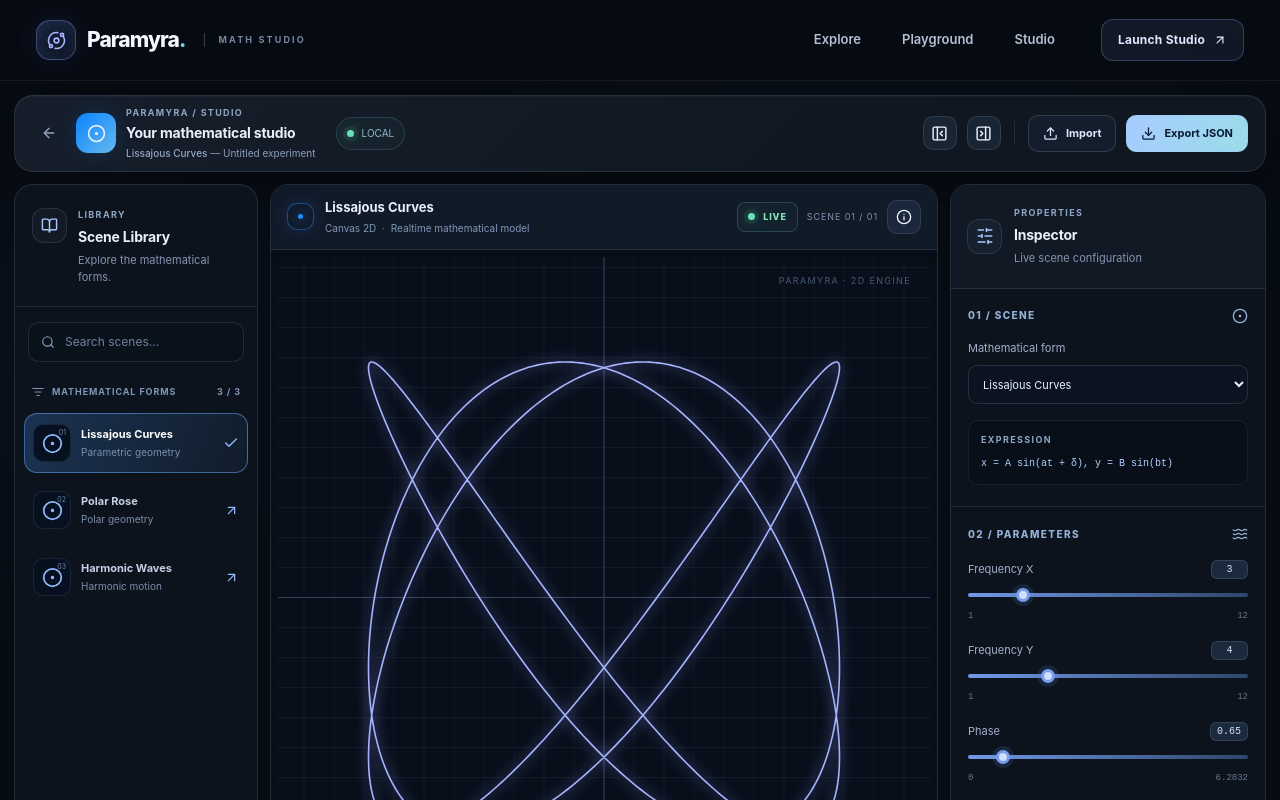
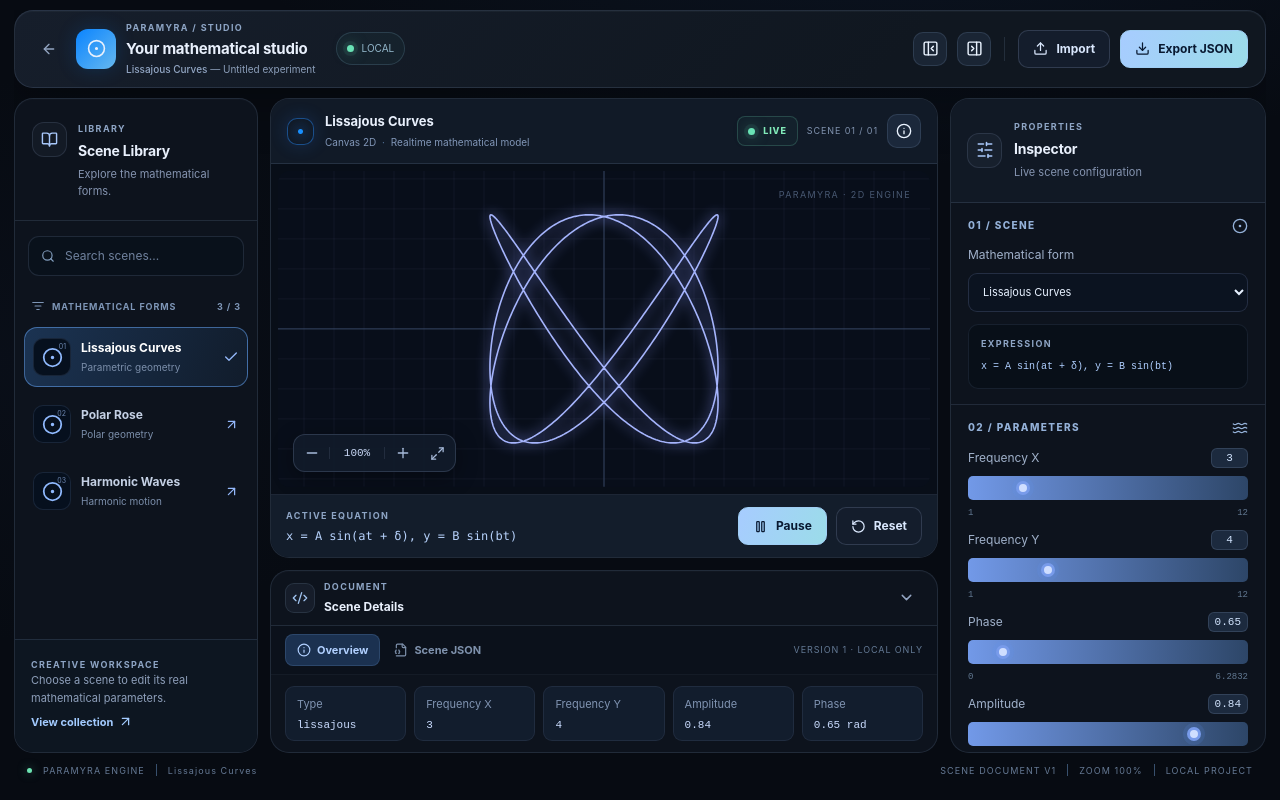
Before and after one commit to GendByteMaster/Paramyra, a Next.js app: page /studio in a window 1280 px wide. Shown: the top 800 px of the page. Built offline with nearby package versions, Linux system fonts and the light colour scheme.

Commit message:
fix(studio): prevent sticky header overlap and isolate editor scrolling

```diff
--- a/src/app/layout.tsx
+++ b/src/app/layout.tsx
@@ -3,6 +3,7 @@ import Link from "next/link";
 import { ArrowUpRight, Orbit } from "lucide-react";
 import "./globals.css";
 import "./studio-workspace.css";
+import "./studio-shell.css";
 
 export const metadata: Metadata = {
   title: { default: "Paramyra — Mathematics Comes Alive", template: "%s | Paramyra" },
--- /dev/null
+++ b/src/app/studio-shell.css
@@ -0,0 +1,208 @@
+/*
+ * Paramyra Studio v0.4 — application shell, responsive height and readable controls.
+ * Workspace-only rules: gallery/landing must keep their regular page scrolling.
+ * This file is imported after studio-workspace.css by RootLayout.
+ */
+
+/* Studio supplies its own navigation, so the public sticky header cannot cover its controls. */
+body:has(.pm-workspace) .topbar,
+body:has(.pm-workspace) footer {
+  display: none;
+}
+
+.pm-projectbar {
+  flex: 0 0 auto;
+}
+
+.pm-sidebar-heading,
+.pm-inspector-top,
+.pm-viewport-toolbar,
+.pm-transport,
+.pm-details-header,
+.pm-tabs {
+  flex-shrink: 0;
+}
+
+/* Real scroll ownership: only side-panel content scrolls, not the entire editing surface. */
+.pm-sidebar,
+.pm-inspector,
+.pm-center,
+.pm-viewport-panel,
+.pm-grid,
+.pm-canvas-area {
+  min-height: 0;
+  min-width: 0;
+}
+.pm-library-list {
+  overflow-y: auto;
+  overscroll-behavior: contain;
+  min-height: 0;
+}
+.pm-sidebar-bottom {
+  margin-top: auto;
+  flex-shrink: 0;
+}
+.pm-inspector-scroll {
+  min-height: 0;
+  overscroll-behavior: contain;
+}
+.pm-canvas-area {
+  flex: 1 1 0;
+}
+.pm-canvas-surface,
+.pm-canvas-surface .scene-frame {
+  min-height: 0;
+}
+.pm-center {
+  grid-template-rows: minmax(0, 1fr) auto;
+}
+.pm-details {
+  min-height: 0;
+  flex-shrink: 0;
+}
+.pm-detail-content {
+  padding: 11px 14px;
+}
+.pm-statusbar {
+  flex: 0 0 auto;
+  margin: 4px 1px 8px;
+  padding-top: 7px;
+  padding-bottom: 5px;
+}
+.pm-project-name h1 {
+  font-size: 15px;
+}
+.pm-inspector .field > label,
+.pm-library-item-text strong,
+.pm-project-state strong {
+  font-size: 12px;
+}
+.pm-inspector .field output,
+.pm-sidebar-heading p,
+.pm-inspector-top p,
+.pm-detail-metric span {
+  font-size: 11px;
+}
+.pm-inspector-section {
+  padding: 15px 17px;
+  gap: 12px;
+}
+.pm-inspector .slider-field {
+  gap: 8px;
+  margin: 0;
+}
+.pm-inspector .slider-field input[type="range"] {
+  min-height: 24px;
+  margin: 0;
+}
+.pm-library-item {
+  min-height: 56px;
+}
+.pm-action {
+  min-height: 38px;
+  font-size: 12px;
+}
+.pm-viewport-heading strong {
+  font-size: 13px;
+}
+.pm-detail-metric {
+  padding: 9px 11px;
+  gap: 6px;
+}
+.pm-viewport-tools .pm-live[data-state="paused"] {
+  color: #c9d4e8;
+  border-color: #a1b4d036;
+  background: #aab6cb0b;
+}
+.pm-viewport-tools .pm-live[data-state="paused"] .live-indicator {
+  background: #8798ae;
+  box-shadow: none;
+}
+.pm-library-backdrop { display: none; }
+
+/* App-like workspace at ordinary desktop sizes. */
+@media (min-width: 960px) and (min-height: 680px) {
+  html:has(.pm-workspace),
+  body:has(.pm-workspace) {
+    height: 100%;
+    overflow: hidden;
+  }
+  body:has(.pm-workspace) #main-content {
+    height: 100dvh;
+    min-height: 0;
+    overflow: hidden;
+  }
+  .pm-workspace {
+    height: calc(100dvh - 20px);
+    margin-top: 10px;
+    display: flex;
+    flex-direction: column;
+    overflow: hidden;
+  }
+  .pm-projectbar {
+    margin-bottom: 10px;
+  }
+  .pm-grid {
+    flex: 1 1 0;
+    min-height: 0;
+    height: auto;
+  }
+  .pm-center {
+    overflow: hidden;
+  }
+  .pm-viewport-panel {
+    min-height: 0;
+  }
+  .pm-canvas-area,
+  .pm-canvas-surface,
+  .pm-canvas-surface .scene-frame {
+    min-height: 0;
+  }
+}
+
+/* At shorter desktop heights the browser can scroll; no controls may be clipped. */
+@media (min-width: 960px) and (max-height: 679px) {
+  .pm-workspace { padding-bottom: 20px; }
+  .pm-grid { min-height: 650px; }
+}
+
+/* Off-canvas library is a drawer on tablet/mobile with a functioning backdrop. */
+@media (max-width: 959px) {
+  .pm-library-backdrop {
+    display: block;
+    position: fixed;
+    inset: 0;
+    border: 0;
+    padding: 0;
+    z-index: 39;
+    background: rgba(2, 7, 16, .7);
+    backdrop-filter: blur(2px);
+    cursor: pointer;
+  }
+  .pm-sidebar {
+    z-index: 40;
+    top: 12px;
+    max-height: calc(100dvh - 24px);
+    overflow: hidden;
+  }
+  .pm-center { overflow: visible; }
+  .pm-sidebar-bottom { margin-top: auto; }
+  .pm-inspector-scroll { min-height: 0; }
+}
+
+/* Compact viewport has vertical page scroll instead of cropping the editor. */
+@media (max-width: 760px) {
+  body:has(.pm-workspace) #main-content { overflow: visible; }
+  .pm-workspace { padding-bottom: 10px; }
+  .pm-inspector-scroll { display: block; }
+  .pm-center { grid-template-rows: auto auto; }
+  .pm-canvas-area { min-height: 290px; }
+  .pm-canvas-surface,.pm-canvas-surface .scene-frame { min-height: 280px; }
+  .pm-sidebar { top: 10px; bottom: 10px; max-height: calc(100dvh - 20px); }
+  .pm-transport { gap: 13px; }
+}
+
+/* Visually hide shell controls only if text is still accessible to screen readers. */
+@media (prefers-reduced-motion: reduce) {
+  .pm-library-backdrop { backdrop-filter: none; }
+}
--- a/src/components/studio-client.tsx
+++ b/src/components/studio-client.tsx
@@ -134,6 +134,7 @@ function StudioWorkspace({ initialKind, mode = "studio" }: StudioProps) {
       </div>
 
       <div className={"pm-grid" + (!libraryOpen ? " pm-no-library" : "") + (!inspectorOpen ? " pm-no-inspector" : "")}>
+        {libraryOpen && <button type="button" className="pm-library-backdrop" aria-label="Close scene library" onClick={() => setLibraryOpen(false)} />}
         {libraryOpen && <aside className="pm-sidebar" aria-label="Scene library">
           <header className="pm-sidebar-heading">
             <div className="pm-sidebar-mark"><BookOpen size={17}/></div>
@@ -161,7 +162,7 @@ function StudioWorkspace({ initialKind, mode = "studio" }: StudioProps) {
             <div className="pm-viewport-toolbar">
               <div className="pm-viewport-heading"><span className="pm-blue-dot"/><div><strong>{scene.title}</strong><small>Canvas 2D <span>·</span> Realtime mathematical model</small></div></div>
               <div className="pm-viewport-tools">
-                <span className="pm-live"><span className="live-indicator"/> LIVE</span>
+                <span className="pm-live" data-state={playing ? "playing" : "paused"}><span className="live-indicator"/> {playing ? "LIVE" : "PAUSED"}</span>
                 <span className="pm-fps-label">SCENE 01 / 01</span>
                 <button type="button" className="pm-icon-btn" onClick={() => setDetailsOpen((v)=>!v)} aria-label="Toggle scene details" aria-pressed={detailsOpen} title="Toggle scene details"><Info size={16}/></button>
               </div>
```
